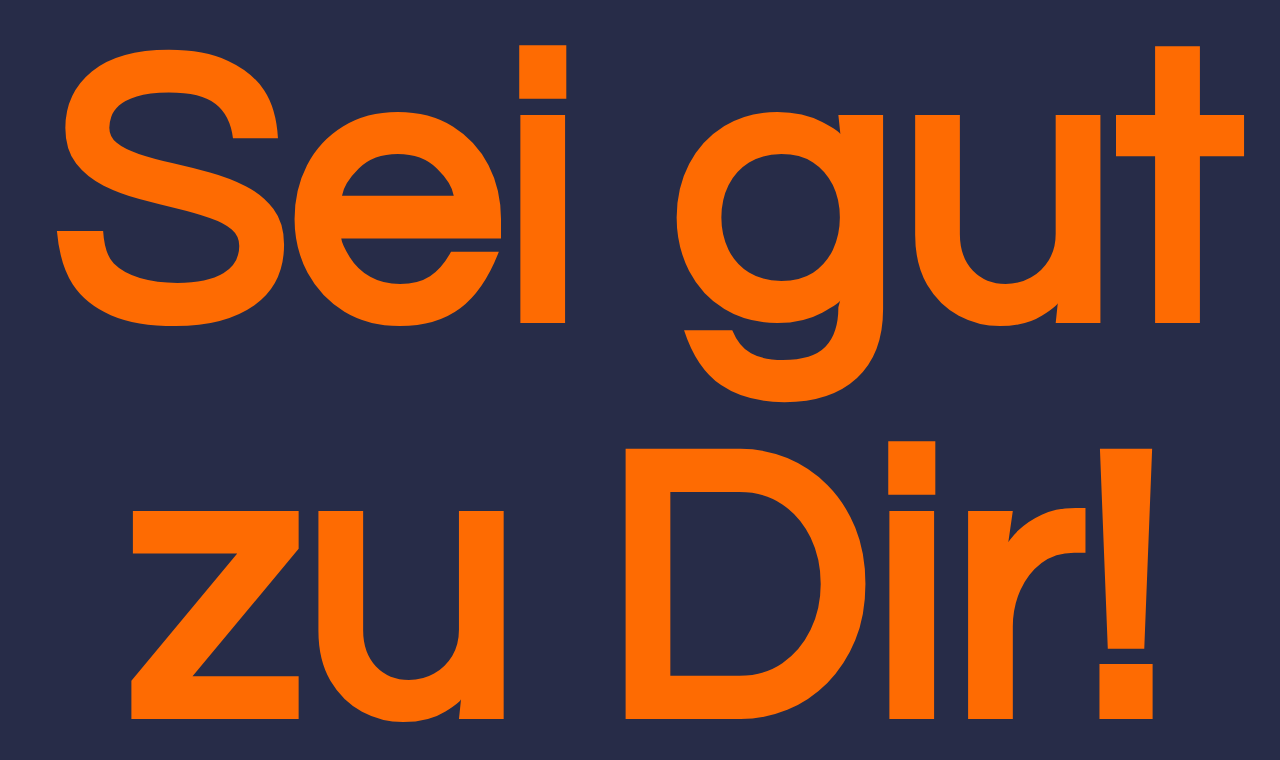
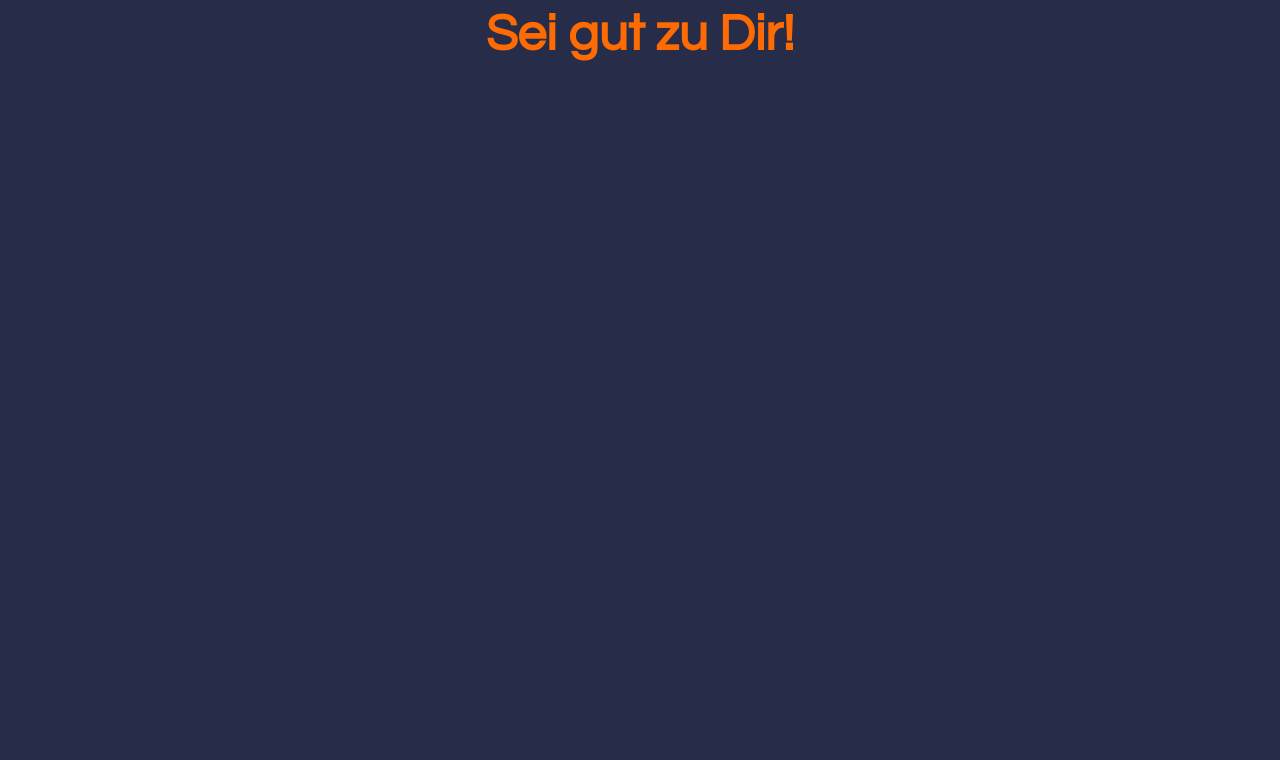
Before and after one commit to belaamdraht/belaamdraht.github.io, a plain HTML site: page work.html in a window 1280 px wide. Drawn offline with Linux system fonts and the light colour scheme.

Commit message:
Update work.html

```diff
--- a/work.html
+++ b/work.html
@@ -9,7 +9,7 @@
 				color: rgb(254, 107, 2);
 				text-align: center;
 				font-family: "Century Gothic";
-				font-size: 30vw;
+				font-size: 4vw;
 			}
 </style>
 		<title>Sei gut zu Dir!</title>
```
